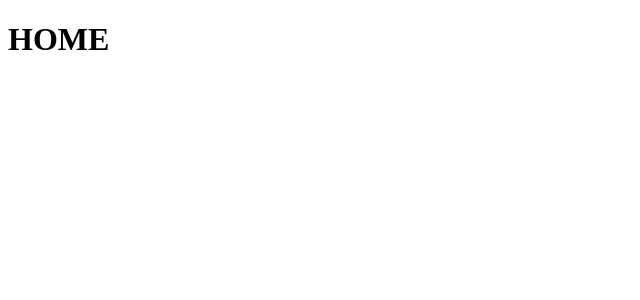
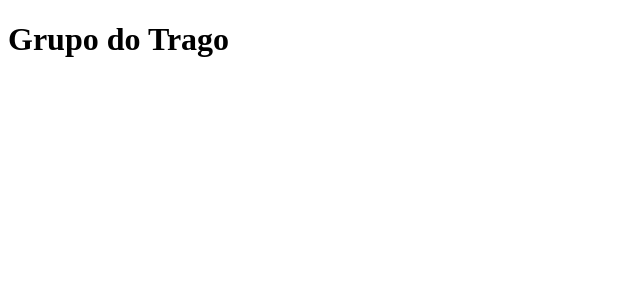
Before and after one commit to Lucky-ta/Front-End-TwitterClone, a React (Vite) app in the folder twitter-clone/: page /home in a window 1280 px wide. Shown: the top 300 px of the page, without its empty margins (0-640 px from the left). Built offline with nearby package versions, Linux system fonts and the light colour scheme.

Commit message:
Change page h1

```diff
--- a/twitter-clone/src/pages/Home.tsx
+++ b/twitter-clone/src/pages/Home.tsx
@@ -1,7 +1,7 @@
 export function Home() {
   return (
     <div>
-      <h1>HOME</h1>
+      <h1>Grupo do Trago</h1>
     </div>
   );
 }
```
